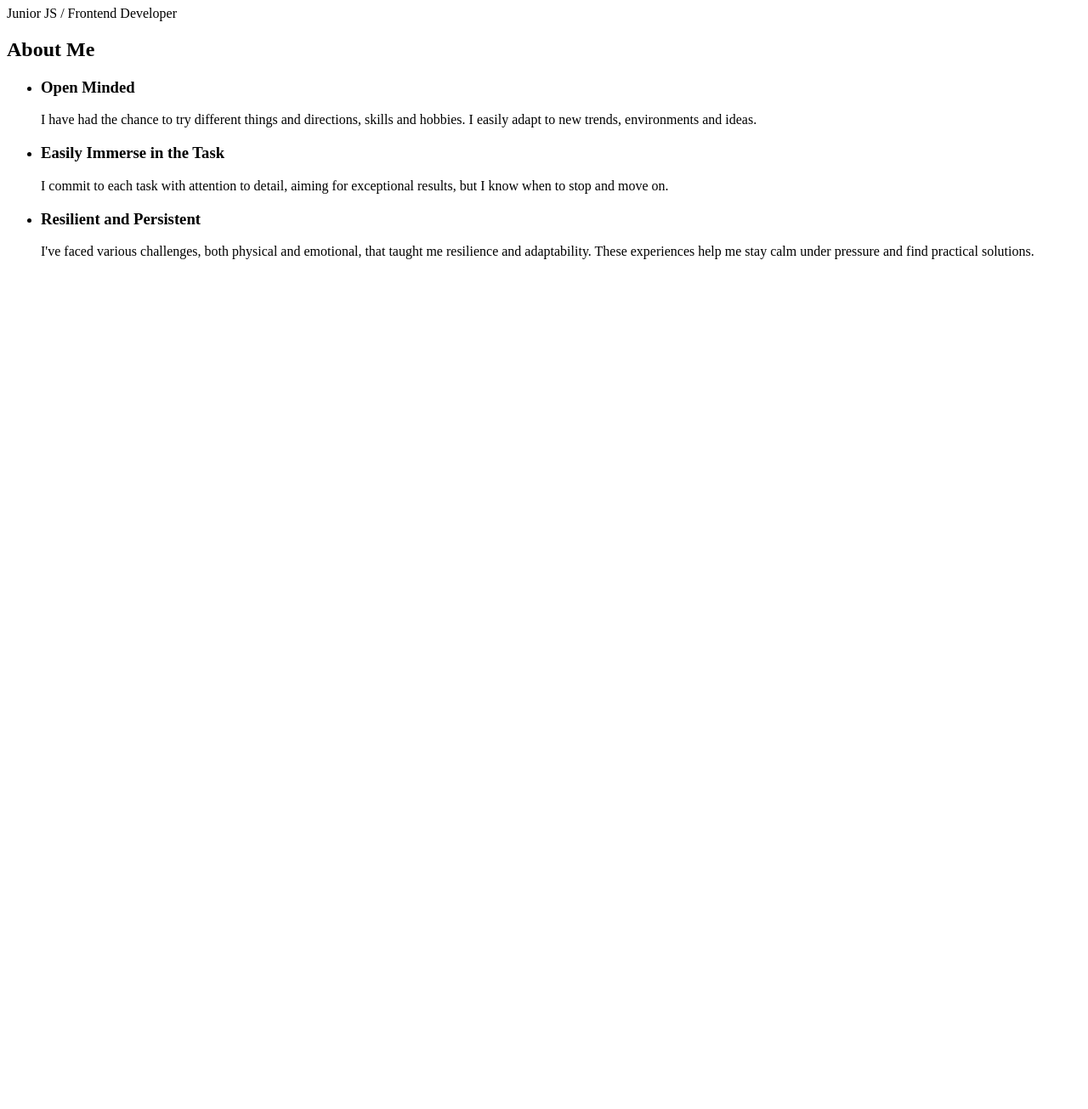
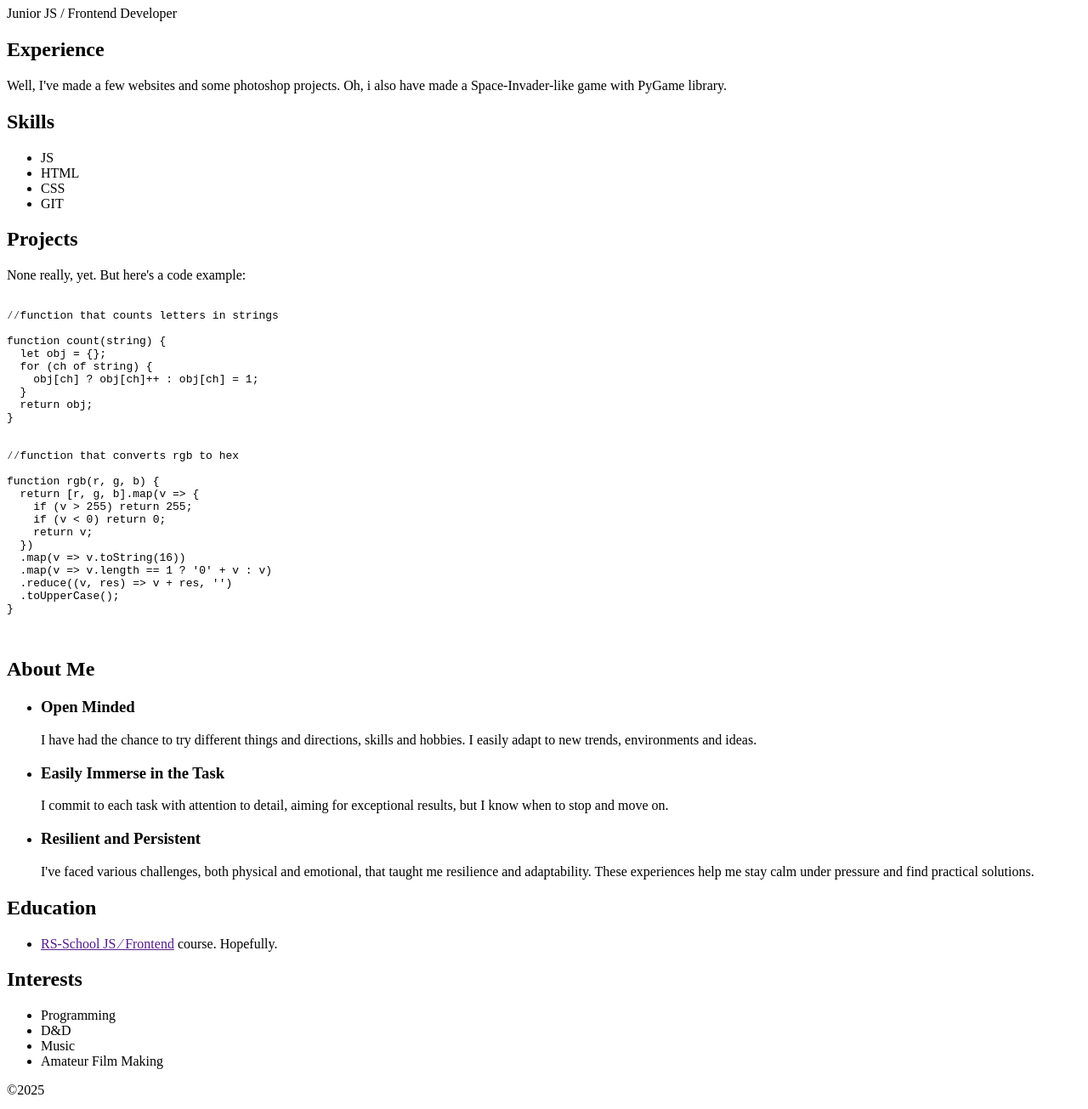
Before and after one commit to PG-54/rsschool-cv, a plain HTML site: page index.html in a window 1280 px wide. Shown: the part 523-1828 px from the top of the page at 85% size. Before the commit the page ends 844 px from the top, so only its background shows below. Drawn offline with Linux system fonts and the light colour scheme.

Commit message:
feat: complete html layout

```diff
--- a/index.html
+++ b/index.html
@@ -21,13 +21,53 @@
         <p>Junior JS / Frontend Developer</p>
     </header>
     <main>
+
         <section class="experience">
+            <h2>Experience</h2>
+            <p>Well, I've made a few websites and some photoshop projects. Oh, i also have made a Space-Invader-like game with PyGame library.</p>
         </section>
 
         <section class="skills">
+            <h2>Skills</h2>
+            <ul>
+                <li>JS</li>
+                <li>HTML</li>
+                <li>CSS</li>
+                <li>GIT</li>
+            </ul>
         </section>
 
         <section class="projects">
+            <h2>Projects</h2>
+            <p>None really, yet. But here's a code example:</p>
+            <pre>
+                <code>
+&frasl;&frasl;function that counts letters in strings
+
+function count(string) {
+  let obj = {};
+  for (ch of string) {
+    obj[ch] ? obj[ch]++ : obj[ch] = 1;
+  }
+  return obj;
+}
+
+
+&frasl;&frasl;function that converts rgb to hex
+
+function rgb(r, g, b) {
+  return [r, g, b].map(v => {
+    if (v &gt; 255) return 255;
+    if (v &lt; 0) return 0;
+    return v;
+  })
+  .map(v =&gt; v.toString(16))
+  .map(v =&gt; v.length == 1 ? '0' + v : v)
+  .reduce((v, res) =&gt; v + res, '')
+  .toUpperCase();
+}
+                </code>
+            </pre>
         </section>
 
         <section class="about-me">
@@ -49,13 +89,28 @@
         </section>
 
         <section class="education">
+            <h2>Education</h2>
+            <ul>
+                <li><a href="">RS-School JS &frasl; Frontend</a> course. Hopefully.</li>
+            </ul>
         </section>
 
         <section class="interests">
+            <h2>Interests</h2>
+            <ul>
+                <li><img src="" alt="">Programming</li>
+                <li><img src="" alt="">D&amp;D</li>
+                <li><img src="" alt="">Music</li>
+                <li><img src="" alt="">Amateur Film Making</li>
+            </ul>
         </section>
     </main>
     <footer>
-
+        <div>
+            <p>&copy;2025</p>
+            <a href="http://github.com/PG-54">My GitHub</a>
+        </div>
+        <a href="https://rs.school/courses/javascript"><img src="images/rss-logo.c19ce1b4.svg" alt="RSS Logo" width="80" height="80">RSS course</a>
     </footer>
 </body>
 </html>
```
Also changed, not shown: images/rss-logo.c19ce1b4.svg (added).
